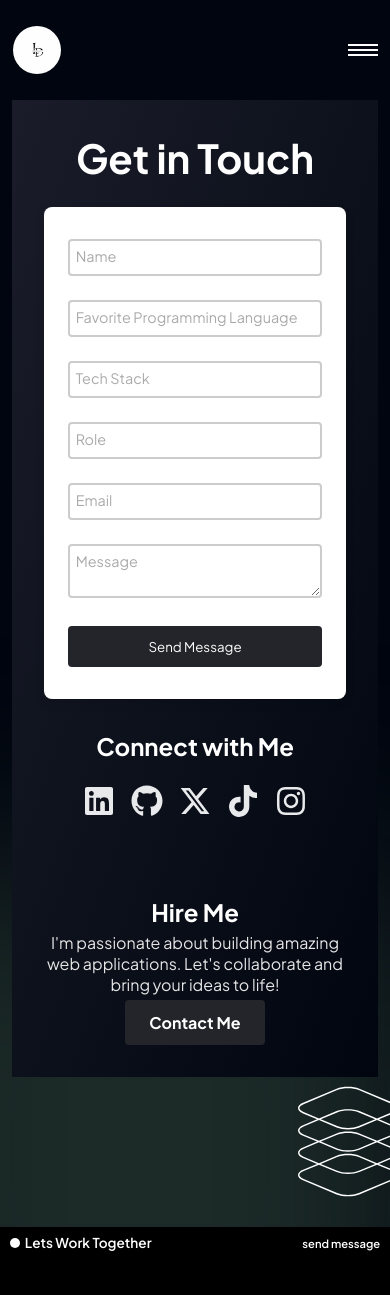
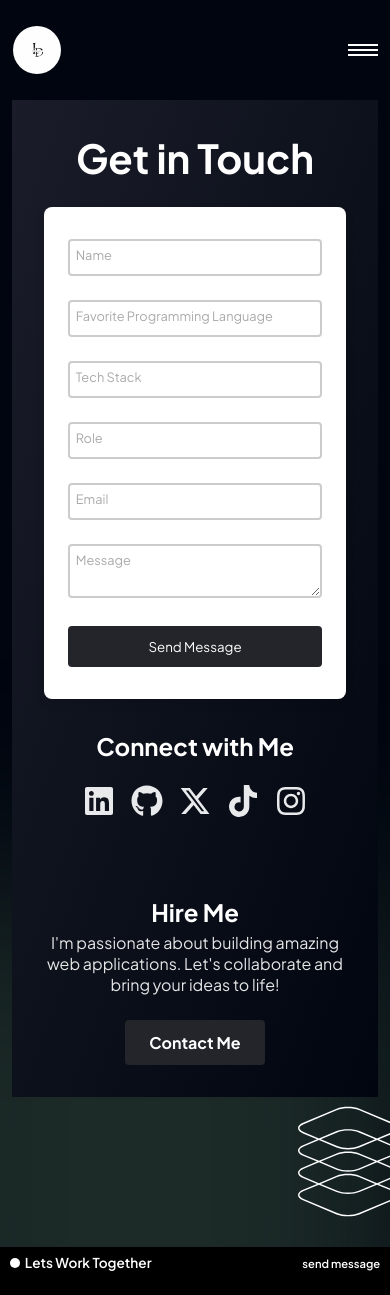
Before and after one commit to ovie012/legend, a React (Vite) app: page /Contact in a window 390 px wide. Shown: the top 1295 px of the page. Built offline with nearby package versions, Linux system fonts and the light colour scheme.

Commit message:
mobile design completed

```diff
--- a/src/App.css
+++ b/src/App.css
@@ -1754,6 +1754,21 @@ svg.down-svg {
   background: #4d4d4d;
 }
 
+@media only screen and (max-width: 500px) {
+  .form-group label {
+    font-size: 0.8rem;
+  }
+
+  .form-group input:focus + label,
+  .form-group textarea:focus + label
+  /* ,
+  .form-group input:not(:placeholder-shown) + label,
+  .form-group textarea:not(:placeholder-shown) + label */
+   {
+    font-size: 0.7rem;
+  }
+}
+
 /* Social Links */
 .social-links {
   flex: 1;
@@ -1809,6 +1824,12 @@ svg.down-svg {
 
 .btn-hire:hover {
   background: #4d4d4d;
+}
+
+@media only screen and (max-width: 500px) {
+  .btn-hire {
+    margin-top: 20px;
+  }
 }
 
 /* Animations */
```
